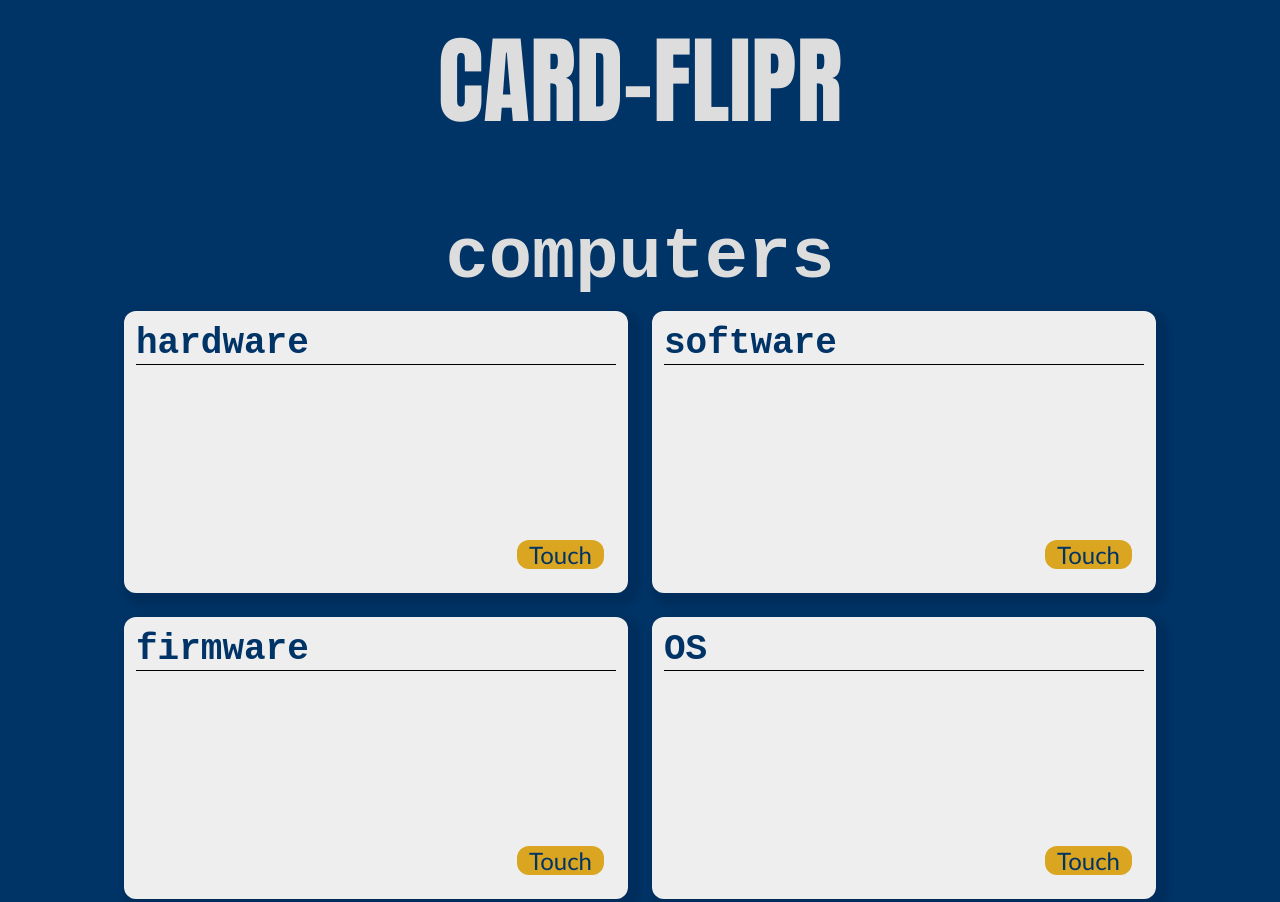
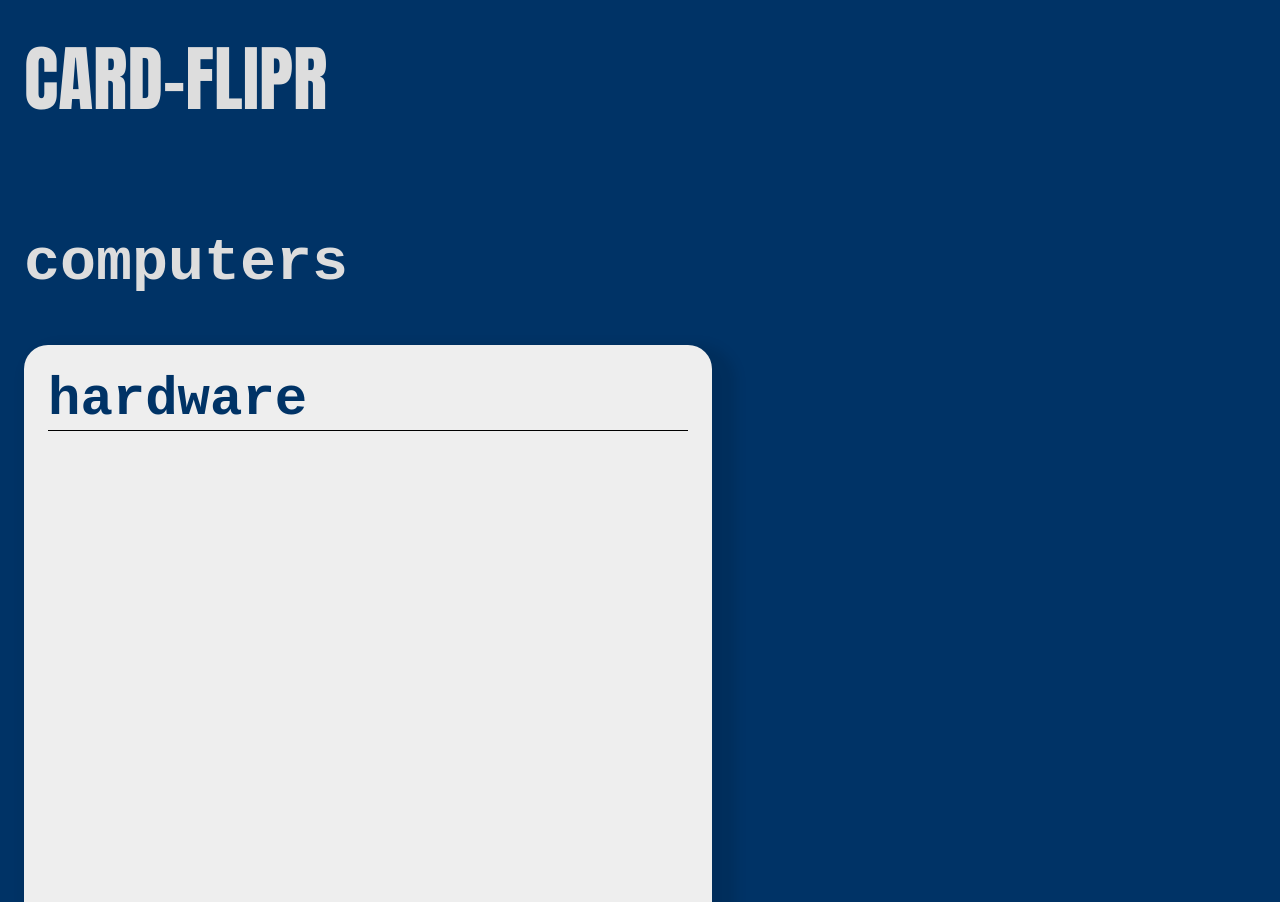
Before and after one commit to kevinelong/card-flipr, a plain HTML site: page index.html in a window 1280 px wide. Shown: the top 902 px of the page. Drawn offline with Linux system fonts and the light colour scheme.

Commit message:
improved layout

```diff
--- a/main.css
+++ b/main.css
@@ -2,38 +2,32 @@
     --unit: 0.5rem;
     --button-height: var(--unit);
     --button-radius: calc(var(--button-height) / 2);
-    font-size: clamp(11px, min(11vw, 11vh), 24px);
+    --square: min(80vw, 80vh);
+    font-size: min(6vw, 6vh);
 }
-h1{
+
+body {
+    font-family: Impact, Haettenschweiler, 'Arial Narrow Bold', sans-serif;
+    font-size: min(6vw, 6vh);
+    text-align: left;
+    color: #ddd;
+    background-color: #003366;
+    font-size: 1rem;
+    margin: 0;
+    padding: 0;
+}
+
+h1 {
     font-weight: bolder;
-    font-size: 4rem;
+    font-size: 1.5rem;
+    padding: 0.5rem;
 }
 
 .title {
     font-weight: bolder;
-    text-align: center;
-    font-size: 3rem;
-}
-
-.card .title {
-    font-weight: bolder;
     text-align: left;
-    font-size: 1.5rem;
-    border-bottom: 1px solid black;
-}
-
-body {
-    text-align: center;
-    color: #ddd;
-    background-color: #003366;
-    font-size: 1rem;
-    font-family: Impact, Haettenschweiler, 'Arial Narrow Bold', sans-serif;
-}
-
-.deck {
-    font-family: 'Courier New', Courier, monospace;
-    font-size: var(--unit);
-    display: block;
+    font-size: 1.25rem;
+    padding: 0.5rem;
 }
 
 .card {
@@ -44,28 +38,52 @@ body {
     border-radius: var(--unit);
     box-shadow: 0.25rem 0.25rem 0.25rem 0.25rem rgba(0, 0, 0, 0.1);
     margin: var(--unit);
-    width: 20rem;
-
+    width: var(--square);
+    height: var(--square);
     display: inline-block;
     position: relative;
     user-select: none;
     vertical-align: top;
+    overflow-y: scroll;
 }
 
+.card .title {
+    padding: 0rem;
+    font-weight: bolder;
+    text-align: left;
+    font-size: 1.125rem;
+    border-bottom: 1px solid black;
+}
+
+
+.deck {
+    font-family: 'Courier New', Courier, monospace;
+    font-size: var(--unit);
+    display: block;
+    width: 100%
+}
+
+
 .desc {
+    font-size: 0.5rem;
+    padding: 1rem;
     /* width: calc(clamp(10rem, 30vw, 40rem) - 2rem); */
-    width: 80%;
-    min-height:9rem;
-    margin-right: var(--button-height);
-    padding-right: var(--button-height);
+    /* width: 80%;
+    min-height: 9rem; */
+    /* margin-right: var(--button-height);
+    padding-right: var(--button-height); */
+}
+.desc *{
+    font-size: 0.7rem;
+}
+.desc b{
+    font-size: 0.9rem;
 }
 
 .desc,
 .desc * {
     text-align: left;
-    font-size: 1rem;
     line-height: 1rem;
-    font-family: ;
     /* font-family: system-ui, -apple-system, BlinkMacSystemFont, 'Segoe UI', Roboto, Oxygen, Ubuntu, Cantarell, 'Open Sans', 'Helvetica Neue', sans-serif; */
 }
 
--- a/main.js
+++ b/main.js
@@ -46,7 +46,7 @@ const Deck = d => {
 function lineToCard(o) {
     // o.q = `${o.topic} - <b>${o.name}</b>`;
     o.q = o.name;
-    o.a = `<b>${o.meaning}</b><br>e.g.<br>${escapeHTML(o.example)}`;
+    o.a = `<b>${o.meaning}</b><br><br>e.g.<br>${escapeHTML(o.example)}`;
     return o;
 }
 
```
